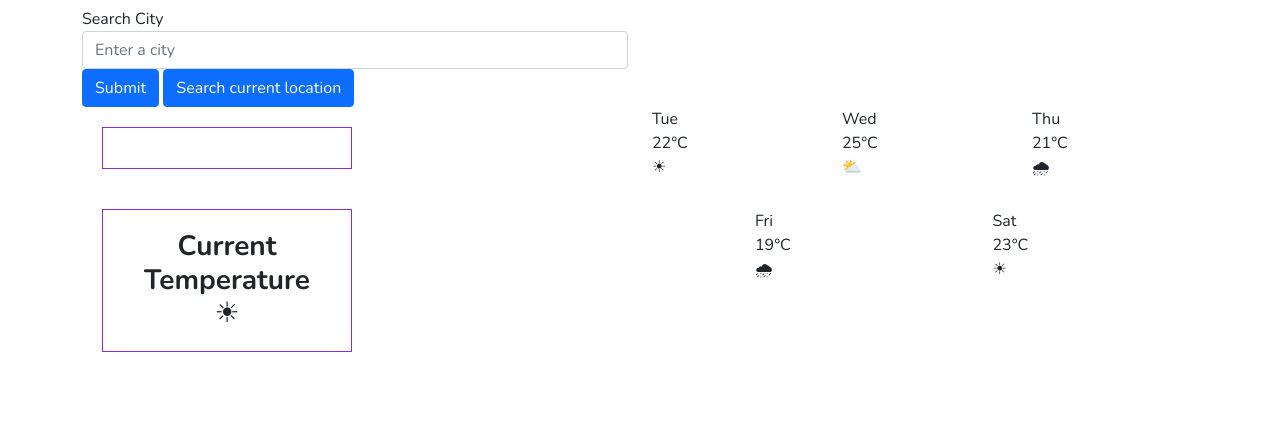
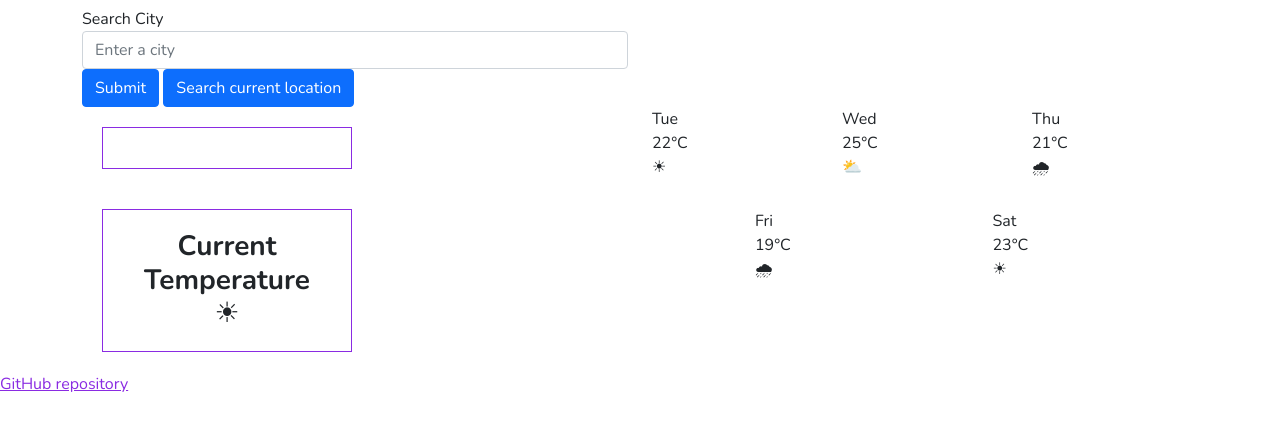
Before and after one commit to JulietBangay/SheCodes-Plus-Week-6-lesson-4, a plain HTML site: page index.html in a window 1280 px wide. Shown: the part 81-512 px from the top of the page. Drawn offline with nearby package versions, Linux system fonts and the light colour scheme.

Commit message:
Added a link to the GitHub repository

```diff
--- a/index.html
+++ b/index.html
@@ -100,6 +100,9 @@
         </div>
       </div>
     </div>
+    <a href="https://github.com/JulietBangay/SheCodes-Plus-Week-6-lesson-4"
+      >GitHub repository</a
+    >
     <script src="src/script.js"></script>
   </body>
 </html>
```
